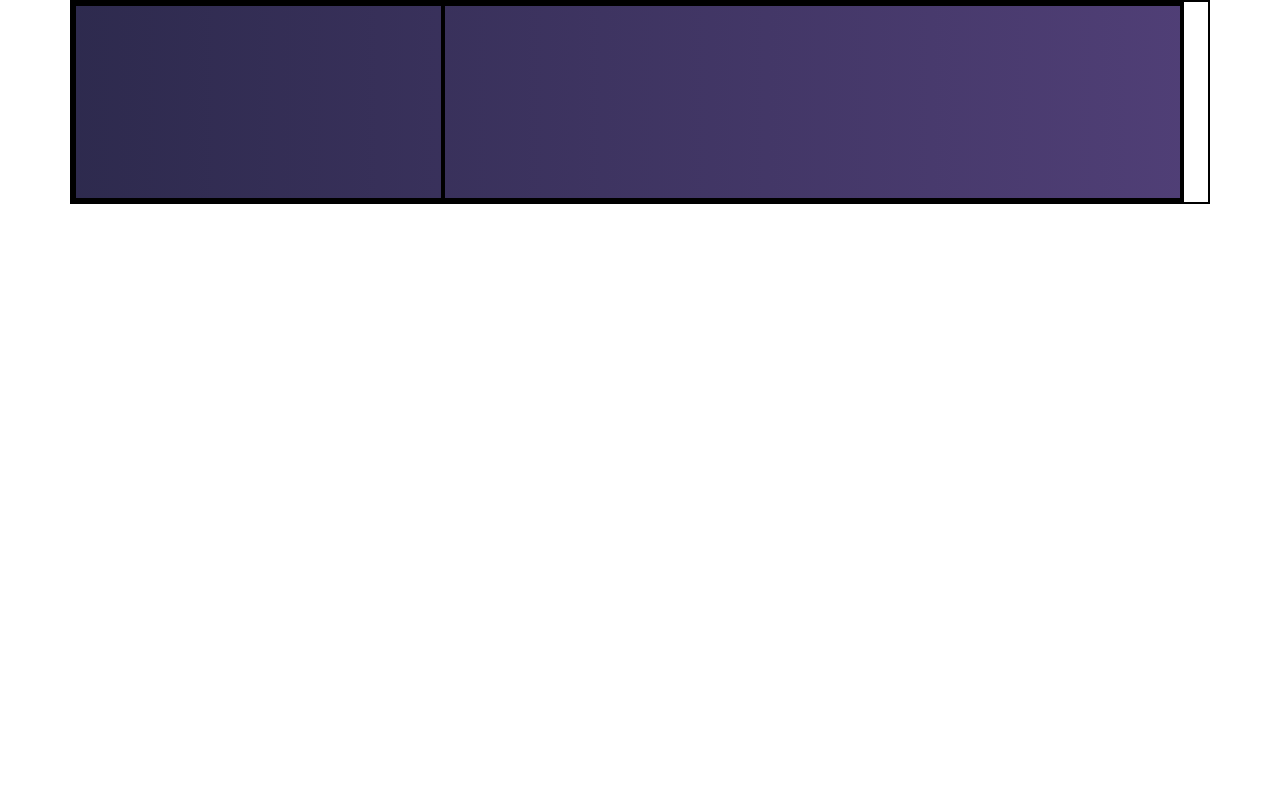
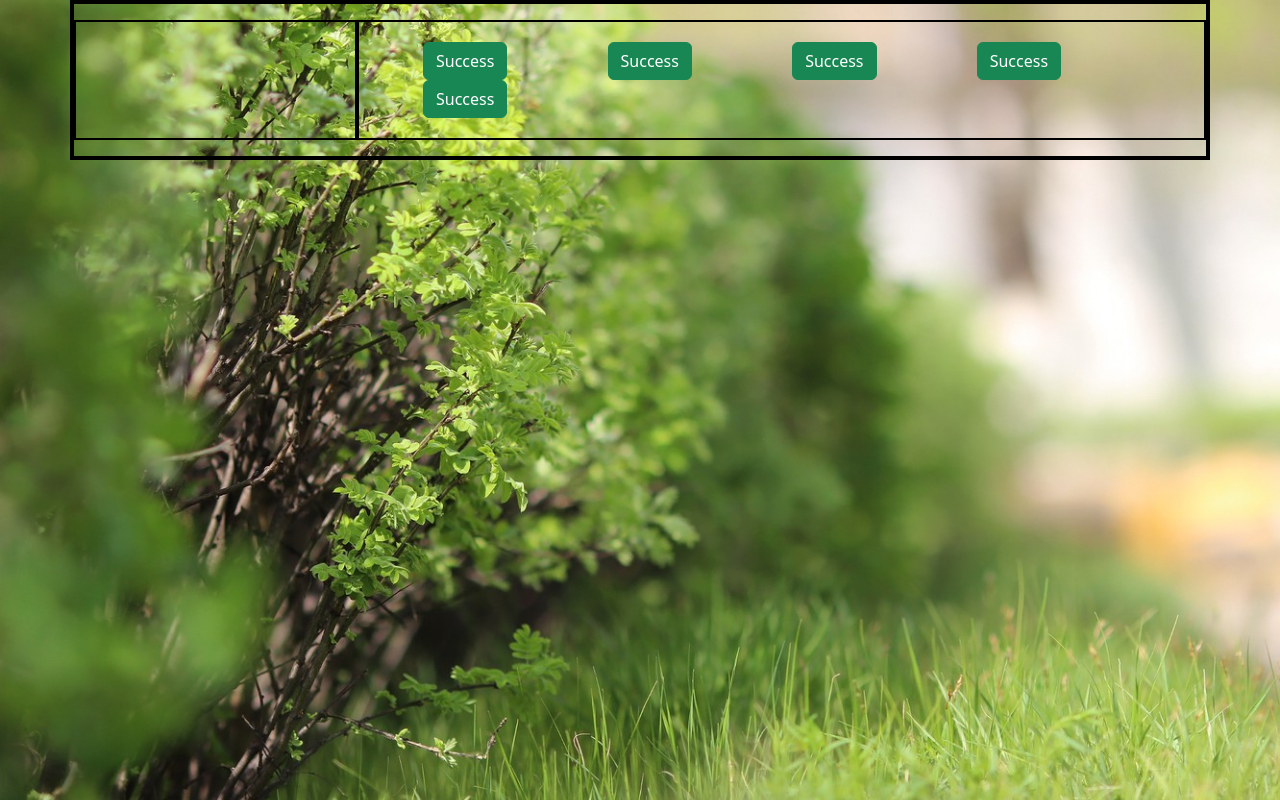
Before and after one commit to IgorIoT13/Site_ZDO, a plain HTML site: page Index.html in a window 1280 px wide. Drawn offline with nearby package versions, Linux system fonts and the light colour scheme.

Commit message:
add new img and do buttom | add baground

```diff
--- a/CSS/Index.CSS
+++ b/CSS/Index.CSS
@@ -4,10 +4,21 @@ div{
 
 }
 
+.Baground {
+    background: url(../img/baground_All.jpg) no-repeat;
+    background-size: 100%;
+}
 
 .header {
-    width: 100%;
-    background: url(../img/1.jpg) no-repeat;
-    background: linear-gradient(to right, rgba(9, 5, 47, .85) 0%, rgba(49, 29, 94, .85) 100%);
+   /* background: linear-gradient(to right, rgba(9, 5, 47, .85) 0%, rgba(49, 29, 94, .85) 100%); */
     background-size: 100%;
 }
+
+ul.hr {
+    margin: 0;
+    padding: 4px;
+}
+
+    ul.hr li {
+        display: inline;
+    }
--- a/Index.html
+++ b/Index.html
@@ -3,34 +3,33 @@
 <head>
     <link href="https://cdn.jsdelivr.net/npm/bootstrap@5.3.0-alpha1/dist/css/bootstrap.min.css" rel="stylesheet" integrity="sha384-GLhlTQ8iRABdZLl6O3oVMWSktQOp6b7In1Zl3/Jr59b6EGGoI1aFkw7cmDA6j6gD" crossorigin="anonymous">
 
-    <link href="CSS/index.css" rel="stylesheet" type="text/css">
+    <link href="CSS/Index.CSS" rel="stylesheet" type="text/css">
 
 </head>
 
-<body>
+<body class="Baground">
     <div class="container">
+        <div class="row py-3">
+            <div class="col-3  py-3">
 
-        <div class="header w-100 row">
-            <div class="col-4 Grad_White">
 
-                <br />
-                <br />
-                <br />
-                <br />
-                <br />
-                <br />
-                <br />
-                <br />
 
             </div>
 
-            <div class="col-8">
+            <div class="col-9  py-3">
+
+                <ul class="hr">
+                    <li class="p-5"><button type="button" class="btn btn-success">Success</button></li>
+                    <li class="p-5"><button type="button" class="btn btn-success">Success</button></li>
+                    <li class="p-5"><button type="button" class="btn btn-success">Success</button></li>
+                    <li class="p-5"><button type="button" class="btn btn-success">Success</button></li>
+                    <li class="p-5"><button type="button" class="btn btn-success">Success</button></li>
+                </ul>
 
             </div>
-        </div>
 
 
-
+        </div>
     </div>
 
     <script src="https://cdn.jsdelivr.net/npm/bootstrap@5.3.0-alpha1/dist/js/bootstrap.bundle.min.js" integrity="sha384-w76AqPfDkMBDXo30jS1Sgez6pr3x5MlQ1ZAGC+nuZB+EYdgRZgiwxhTBTkF7CXvN" crossorigin="anonymous"></script>
```
Also changed, not shown: img/Temp_Header_Img.jpg (added), img/baground_All.jpg (added).
